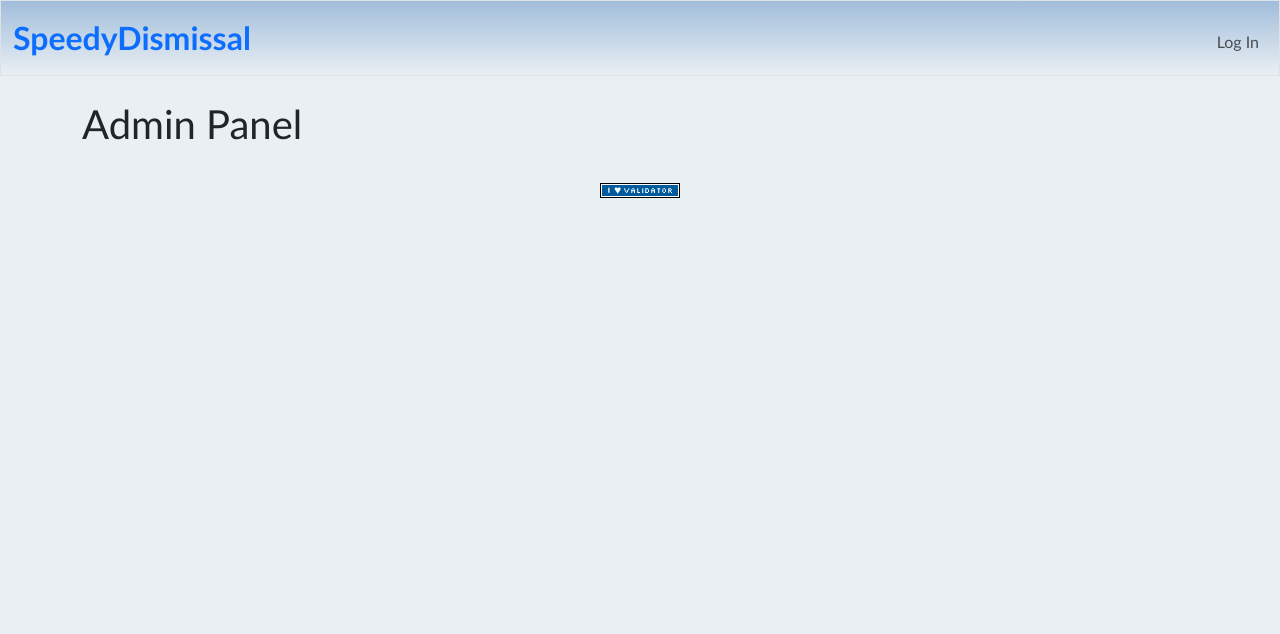
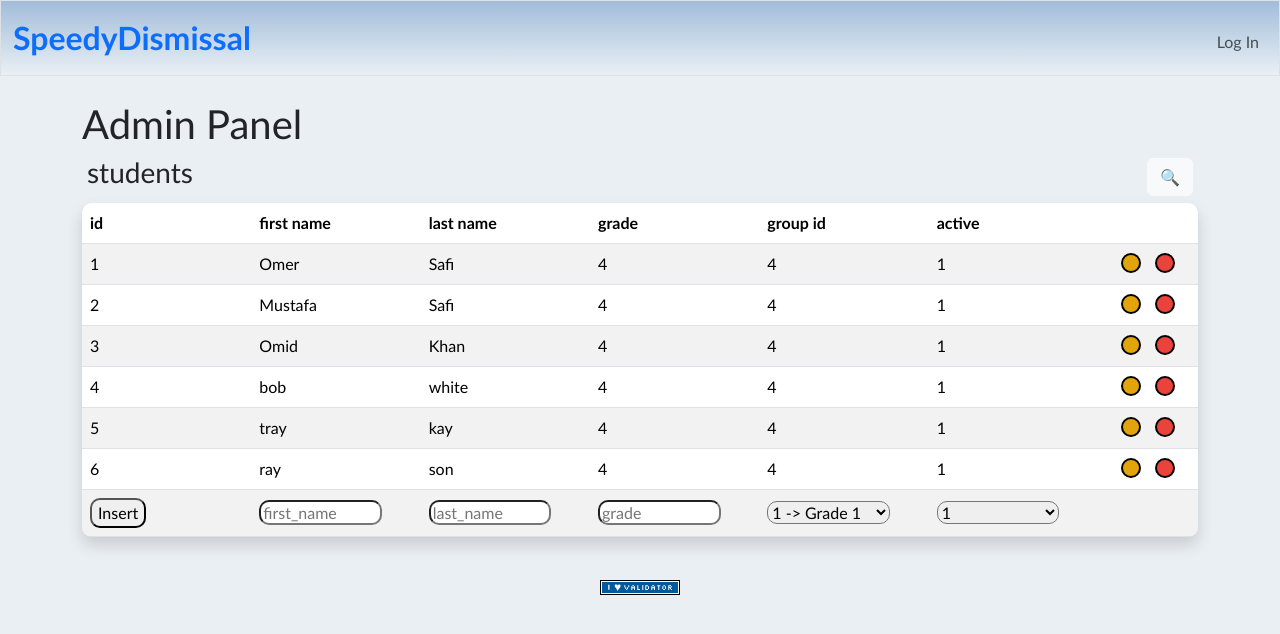
Before and after one commit to thmfirst50-jpg/SpeedyDismissal, a Flask app: page /admin in a window 1280 px wide. Shown: the top 634 px of the page. Run offline with Flask 3, Linux system fonts and the light colour scheme; some libraries are stand-ins or nearby versions.

Commit message:
Admin Page Layout

```diff
--- a/app.py
+++ b/app.py
@@ -67,7 +67,9 @@ def scanner():
 
 @app.route("/admin")
 def admin():
-    return render_template("admin.html")
+    students = db.execute("SELECT * FROM students;")
+    groups = db.execute("SELECT * FROM groups;")
+    return render_template("admin.html", students=students, groups=groups)
 
 # end pages
 # ----------------------------------------------------------------------------------------------------------------------------------------------------- #
@@ -184,5 +186,5 @@ def scan():
 
 
 
-# if __name__ == "__main__":
-#     socketio.run(app, host="0.0.0.0", port=7890, debug=False)
+if __name__ == "__main__":
+    socketio.run(app, host="0.0.0.0", port=80, debug=True)
--- a/static/styles.css
+++ b/static/styles.css
@@ -10,25 +10,95 @@ nav {
   background-image: linear-gradient(to bottom, #a1bdda, #eaeff4);
 }
 
+.search-container {
+  /* border: 2px solid black; */
+  display: flex;
+  justify-content: space-between;
+  align-items: center;
+  margin: 5px;
+}
+
+.search-container input, .search-row input {
+  border-radius: 40px;
+}
+
+.search-row {
+    transition: all 0.3s ease;
+}
+
+.search-row.hidden {
+    display: none;
+}
+
+.insert-row input, .insert-row button, .insert-row select {
+  border-radius: 10px;
+}
+
+.search-row th {
+  padding: 5px;              /* remove padding so input fills cell */
+  width: 1rem;
+  text-align: left;
+}
+
+.search-row input, .insert-row input,
+.search-row select, .insert-row select {
+    width: 80%;             /* fill the entire table cell */
+    box-sizing: border-box;  /* ensures padding/borders don’t overflow */
+    height: 90%;            /* optional: stretch vertically too */
+}
+
 .container-fluid.index-page{
-  /* border: 2px solid black; */
   margin: 0;
   padding: 0;
 }
 
-table tr, table tr th, table tr td {
-  border: none;
+table.students tr, table.students tr th, table.students tr td {
+  /* border: none; */
+  vertical-align: middle;
 }
 
 .table-responsive {
   overflow: visible;
 }
 
-table {
-  border-collapse: collapse;
+table.students {
+  /* border-collapse: collapse; */
   border-radius: 10px;
   overflow: hidden;
+  table-layout: fixed;
 }
+
+#editEntry, #deleteEntry {
+  width: 20px; /* Set equal width and height for a perfect circle */
+  height: 20px;
+  border-radius: 50%; /* This creates the circular shape */
+  background-color: #e1a40a; /* Example background color */
+  border: none; /* Remove default button border */
+  cursor: pointer;
+  border: 2px solid black;
+  display: inline-block; /* prevent it from stretching */
+  margin: 0 5px;
+}
+
+#deleteEntry {
+  background-color: #ea433b;
+}
+
+table.students td:last-child {
+  text-align: center;
+  vertical-align: middle;
+  width: auto;
+}
+
+table.students th:last-child,
+table.students td:last-child {
+  width: 100px;
+}
+
+
+/* .table-wrapper {
+  overflow-x: auto;
+} */
 
 .intro-main {
   /* border: 2px solid orange; */
--- a/templates/admin.html
+++ b/templates/admin.html
@@ -3,5 +3,89 @@
 {% block main %}
 
 <h1>Admin Panel</h1>
+<div class="search-container">
+    <h3>students</h3>
+    <button id="query-toggle" class="btn btn-light">🔍</button>
+</div>
+<div class="table-wrapper">
+<table class="students table table-striped table-hover shadow">
+    <thead>
+        <tr>
+            <th>id</th>
+            <th>first name</th>
+            <th>last name</th>
+            <th>grade</th>
+            <th>group id</th>
+            <th>active</th>
+            <th></th>
+        </tr>
+        <tr class="search-row hidden">
+            <th><input type="number"></th>
+            <th><input type="text"></th>
+            <th><input type="text"></th>
+            <th><input type="number"></th>
+            <th><input type="number"></th>
+            <th><input type="number"></th>
+            <th></th>
+        </tr>
+    </thead>
+    <tbody>
+        {% for student in students %}
+        <tr>
+            <td>{{student.id}}</td>
+            <td>{{student.first_name}}</td>
+            <td>{{student.last_name}}</td>
+            <td>{{student.grade}}</td>
+            <td>{{student.group_id}}</td>
+            <td>{{student.active}}</td>
+            <td>
+                <button id="editEntry"></button>
+                <button id="deleteEntry"></button>
+            </td>
+        </tr>
+        {% endfor %}
+        <tr class="insert-row">
+            <td><button class="insert-button">Insert</button></td>
+            <td><input type="text" name="first_name" placeholder="first_name"></td>
+            <td><input type="text" name="last_name" placeholder="last_name"></td>
+            <td><input type="number" name="grade" placeholder="grade"></td>
+            <td>
+                <select name="group_id">
+                    {% for group in groups %}
+                        <option value="{{group.id}}">{{group.id}} -> {{group.name}}</option>
+                    {% endfor %}
+                </select>
+            </td>
+            <td>
+                <select name="active">
+                    <option value="1">1</option>
+                    <option value="0">0</option>
+                </select>
+            </td>
+            <td></td>
+        </tr>
+    </tbody>
+</table>
+</div>
+
+<script>
+    document.getElementById("query-toggle").addEventListener("click", function () {
+        document.querySelector(".search-row").classList.toggle("hidden");
+    });
+
+    document.querySelector(".insert-button").addEventListener("click", function () {
+        console.log("Inserting Row");
+    });
+
+    document.querySelector("#editEntry").addEventListener("click", function () {
+        console.log("Editing Entry");
+    });
+
+    document.querySelector("#deleteEntry").addEventListener("click", function () {
+        console.log("Deleting Entry");
+    });
+
+
+</script>
 
 {% endblock %}
```
Also changed, not shown: 1 other file.
